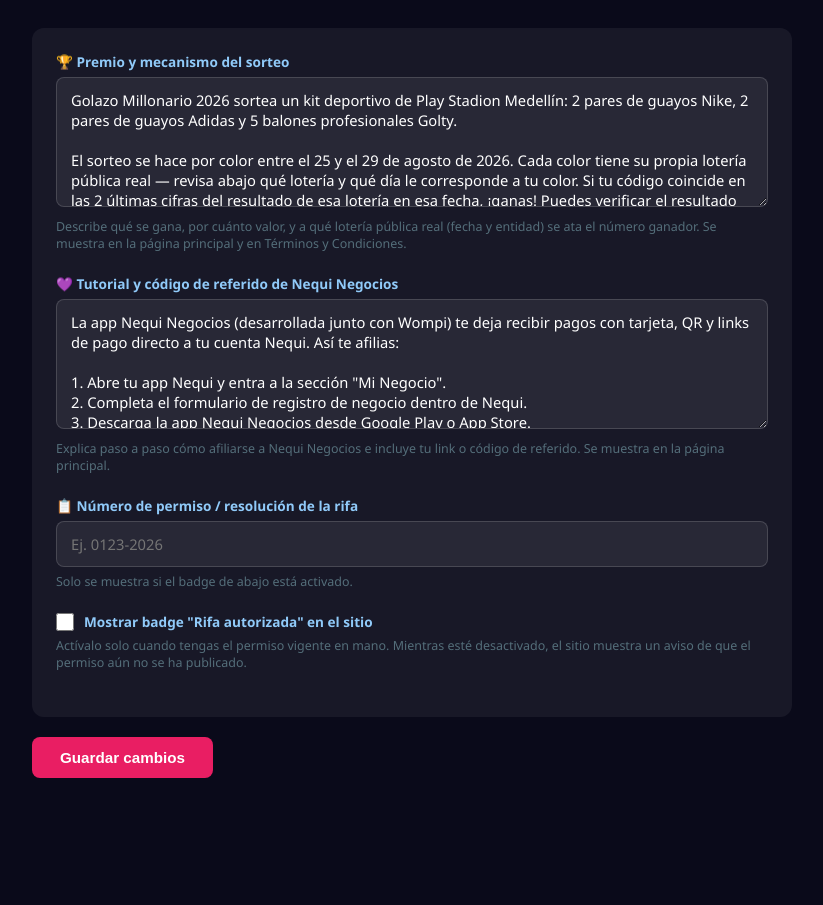
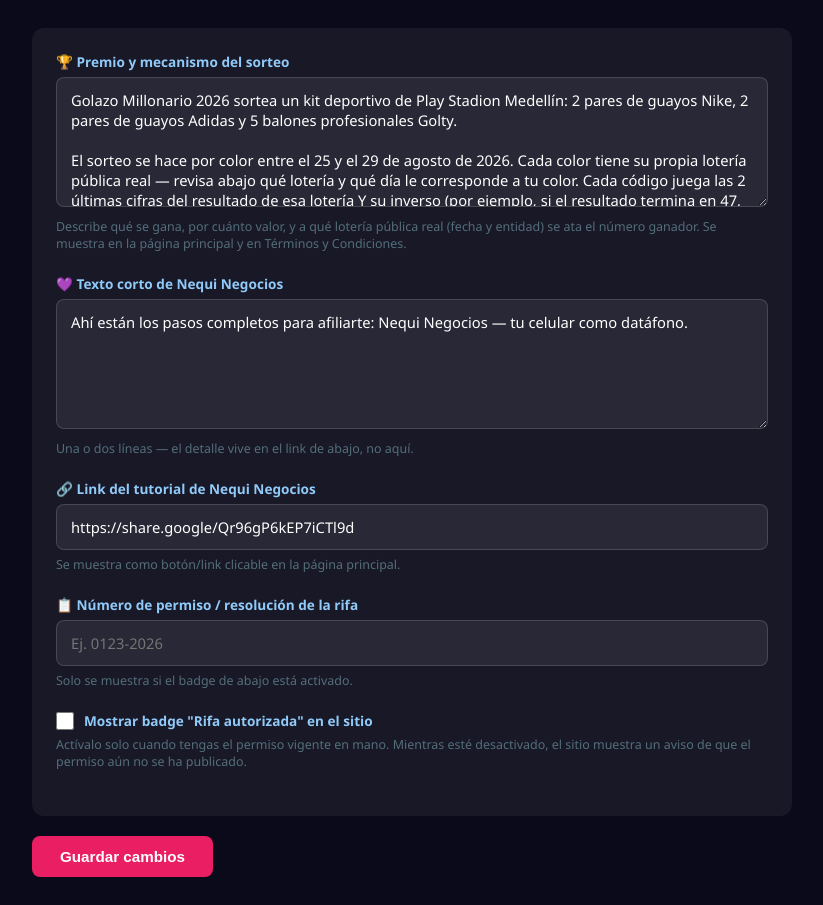
Before and after one commit to Samuek9/golazo-millonario, a Flask app: page /admin/settings in a window 1280 px wide. Shown: the part 59-964 px from the top of the page, without its empty margins (228-1051 px from the left). Before the commit the page ends 837 px from the top, so only its background shows below. Run offline with Flask 3, Linux system fonts and the light colour scheme; data that the repository does not hold is empty; some libraries are stand-ins or nearby versions.

Commit message:
Fix mangled accented text, add reversed-digits rule, simplify Nequi copy
Prize description now states each code also plays the reversed two
digits of the lottery result. Nequi Negocios section is now a short
blurb plus a real clickable link (new nequi_link setting) instead of
a full inline step list.

```diff
--- a/app.py
+++ b/app.py
@@ -53,22 +53,15 @@ SETTINGS_DEFAULTS = {
         "2 pares de guayos Nike, 2 pares de guayos Adidas y 5 balones profesionales Golty.\n\n"
         "El sorteo se hace por color entre el 25 y el 29 de agosto de 2026. Cada color tiene "
         "su propia lotería pública real — revisa abajo qué lotería y qué día le corresponde a "
-        "tu color. Si tu código coincide en las 2 últimas cifras del resultado de esa lotería "
-        "en esa fecha, ¡ganas! Puedes verificar el resultado en cualquier punto autorizado o en "
-        "la página oficial de cada lotería."
+        "tu color. Cada código juega las 2 últimas cifras del resultado de esa lotería Y su "
+        "inverso (por ejemplo, si el resultado termina en 47, también gana el 74). Puedes "
+        "verificar el resultado en cualquier punto autorizado o en la página oficial de cada "
+        "lotería."
     ),
     "nequi_info": (
-        "La app Nequi Negocios (desarrollada junto con Wompi) te deja recibir pagos con tarjeta, "
-        "QR y links de pago directo a tu cuenta Nequi. Así te afilias:\n\n"
-        "1. Abre tu app Nequi y entra a la sección \"Mi Negocio\".\n"
-        "2. Completa el formulario de registro de negocio dentro de Nequi.\n"
-        "3. Descarga la app Nequi Negocios desde Google Play o App Store.\n"
-        "4. Inicia sesión con tus credenciales de Nequi y crea tu perfil de comercio.\n"
-        "5. Elige qué métodos de pago quieres aceptar (tarjeta, links, QR).\n"
-        "6. ¡Listo! Ya puedes recibir pagos directo a tu cuenta Nequi.\n\n"
-        "Necesitas: cuenta Nequi activa, documento de identidad y datos de tu negocio. Usa "
-        "nuestro código de referido GOLAZO2026 al registrarte, para que quede asociado al club."
+        "Ahí están los pasos completos para afiliarte: Nequi Negocios — tu celular como datáfono."
     ),
+    "nequi_link": "https://share.google/Qr96gP6kEP7iCTl9d",
     "legal_permit_number": "",
     "show_legal_badge": "false",
 }
@@ -1040,6 +1033,7 @@ def admin_settings():
     if request.method == "POST":
         set_setting("prize_description", request.form.get("prize_description", "").strip())
         set_setting("nequi_info", request.form.get("nequi_info", "").strip())
+        set_setting("nequi_link", request.form.get("nequi_link", "").strip())
         set_setting("legal_permit_number", request.form.get("legal_permit_number", "").strip())
         set_setting("show_legal_badge", "true" if request.form.get("show_legal_badge") else "false")
         saved = True
--- a/templates/admin_settings.html
+++ b/templates/admin_settings.html
@@ -50,10 +50,15 @@
         </div>
 
         <div class="field">
-          <label>💜 Tutorial y código de referido de Nequi Negocios</label>
+          <label>💜 Texto corto de Nequi Negocios</label>
           <textarea name="nequi_info">{{ settings.nequi_info }}</textarea>
-          <p class="hint">Explica paso a paso cómo afiliarse a Nequi Negocios e incluye tu link o código de
-             referido. Se muestra en la página principal.</p>
+          <p class="hint">Una o dos líneas — el detalle vive en el link de abajo, no aquí.</p>
+        </div>
+
+        <div class="field">
+          <label>🔗 Link del tutorial de Nequi Negocios</label>
+          <input type="text" name="nequi_link" value="{{ settings.nequi_link }}" placeholder="https://...">
+          <p class="hint">Se muestra como botón/link clicable en la página principal.</p>
         </div>
 
         <div class="field">
--- a/templates/index.html
+++ b/templates/index.html
@@ -147,6 +147,12 @@
   <div class="info-card" style="max-width:900px;margin:0 auto;border-left:4px solid #E91E63">
     <h3>💜 Extra: afíliate a Nequi Negocios</h3>
     <p style="white-space:pre-line;color:#e0e0e0;line-height:1.6">{{ settings.nequi_info }}</p>
+    {% if settings.nequi_link %}
+    <a href="{{ settings.nequi_link }}" target="_blank" rel="noopener"
+       style="display:inline-block;margin-top:10px;color:#E91E63;font-weight:bold;text-decoration:none">
+      {{ settings.nequi_link }} →
+    </a>
+    {% endif %}
   </div>
 </section>
 {% endblock %}
```
